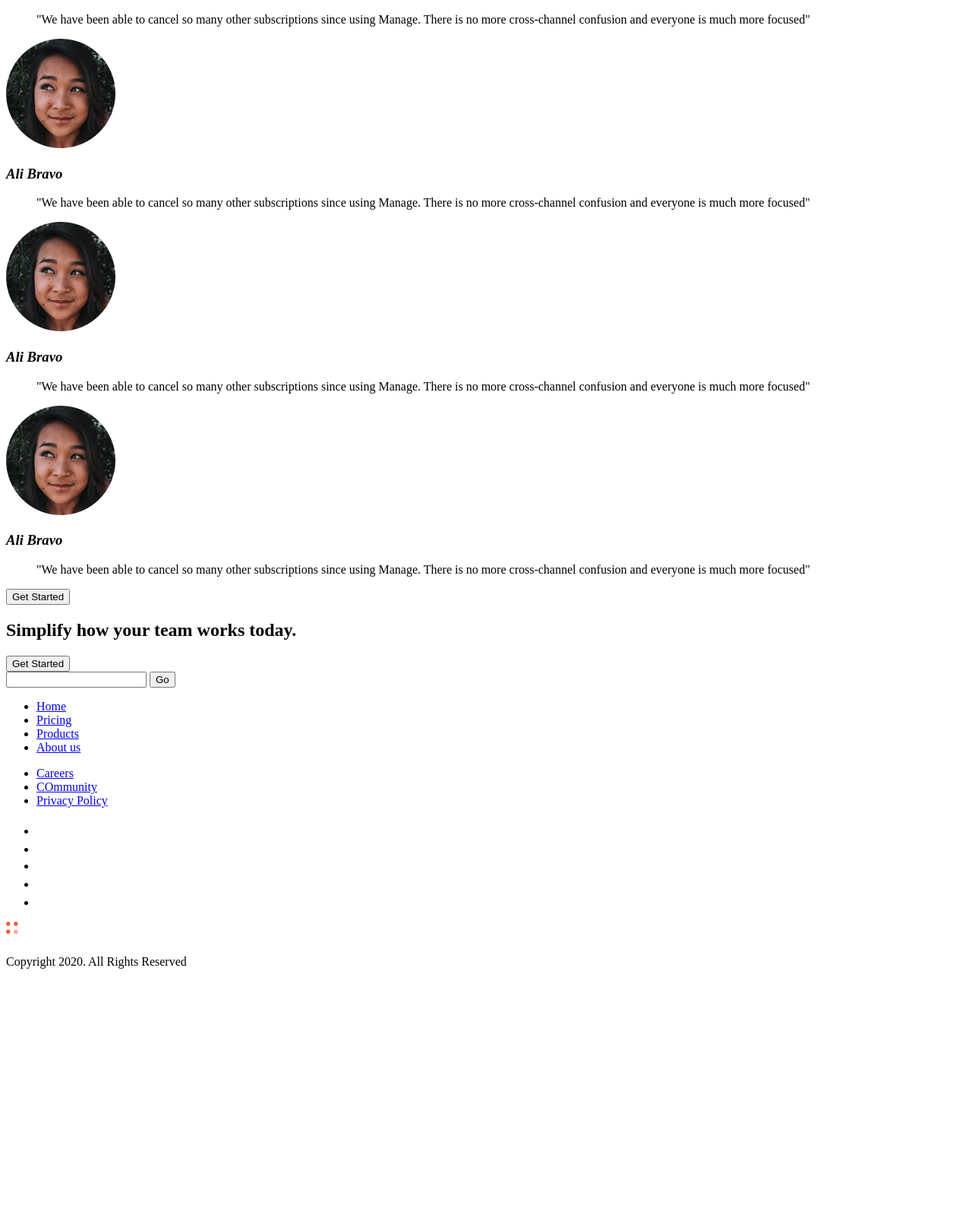
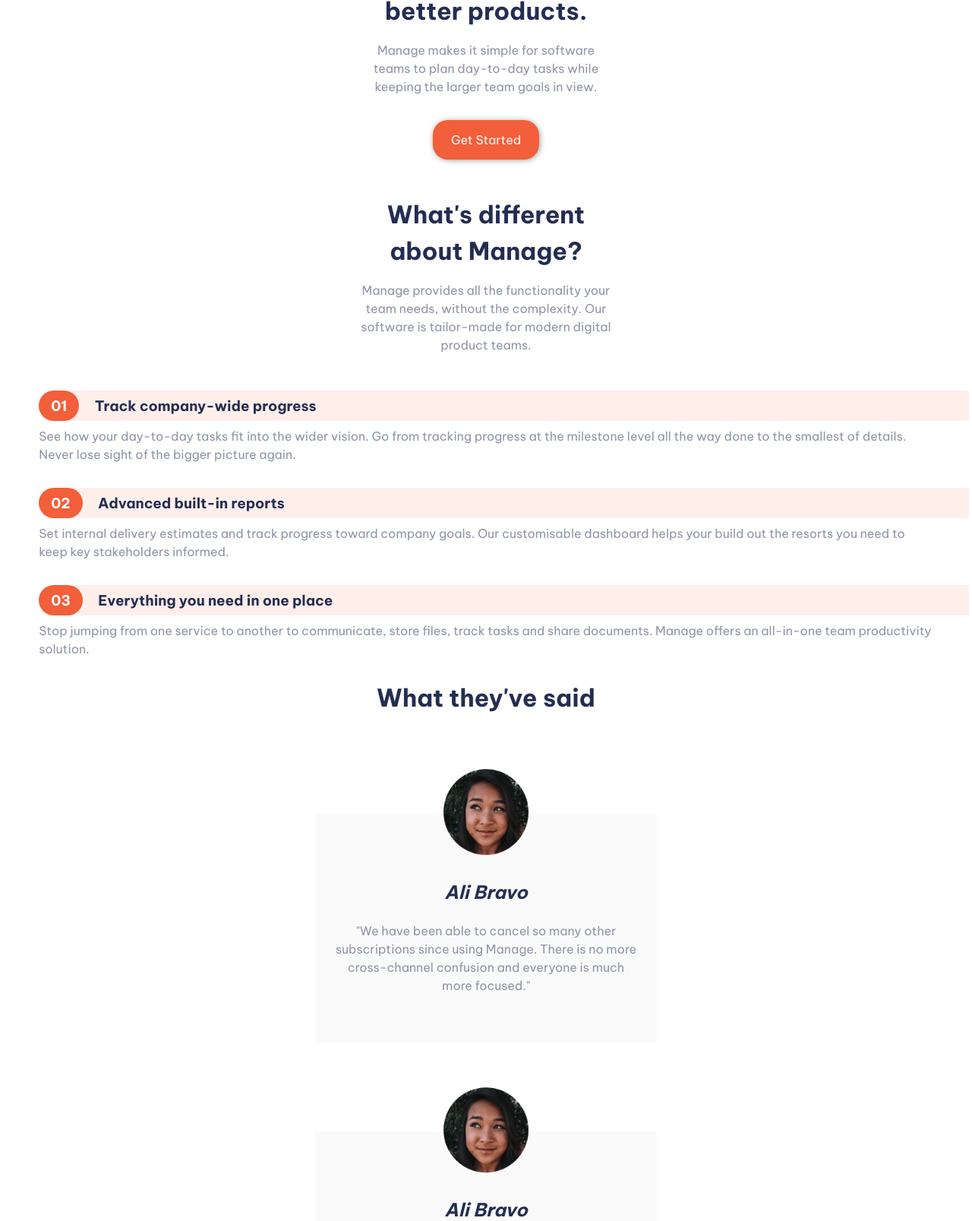
Before and after one commit to ifeoluwah21/Manage-landing-Page, a website: page index.html in a window 1280 px wide. Shown: the part 1193-2800 px from the top of the page at 76% size. Before the commit the page ends 2484 px from the top, so only its background shows below. Drawn offline with Linux system fonts and the light colour scheme.

Commit message:
mobile version styling

```diff
--- a/index.html
+++ b/index.html
@@ -5,17 +5,21 @@
   <meta charset="UTF-8">
   <meta http-equiv="X-UA-Compatible" content="IE=edge">
   <meta name="viewport" content="width=device-width, initial-scale=1.0">
+  <meta name="description"
+    content="Manage makes it simple for software teams to plan day-to-day tasks while keeping the larger team goals in view.">
+  <meta name="author" content="Ifeoluwa Oludare">
+  <link rel="stylesheet" href="./css/index.css">
   <title>Manage Landing page</title>
 </head>
 
 <body>
-  <header>
-    <div class="wrapper">
-      <div class="logo-container">
-        <img src="./images/logo.svg" alt="manage logo">
+  <header class="header">
+    <div class="wrapper header__wrapper">
+      <div class="header__logo-container">
+        <img src="./images/logo.svg" alt="Manage">
       </div>
-      <nav style="display: none;">
-        <ul>
+      <nav class="header__nav" style="display: none;">
+        <ul role="list">
           <li>Pricing</li>
           <li>Product</li>
           <li>About Us</li>
@@ -23,124 +27,157 @@
           <li>Community</li>
         </ul>
       </nav>
-      <div class="menu">
+      <div class="header__menu-btn">
         <img src="./images/icon-hamburger.svg" alt="icon-hamburger">
       </div>
     </div>
-    <section>
-      <div class="hero">
+
+  </header>
+  <main>
+    <div class="wrapper">
+      <section class="hero">
+        <div class="hero__illustration-container">
           <img src="./images/illustration-intro.svg" alt="illustration-intro">
         </div>
-      <h1>Bring everyone together to build better products.</h1>
-      <p>Manage makes it simple for software teams to plan day-to-day tasks while keeping the larger team goals in view.
+        <h1 class="hero__title">Bring everyone together to build better products.</h1>
+        <p class="hero__text">Manage makes it simple for software teams to plan day-to-day tasks while keeping the
+          larger
+          team goals in view.
         </p>
-      <button type="button"><span>Get Started</span></button>
+        <button class="btn btn--orange" type="button"><span>Get Started</span></button>
+
       </section>
-  </header>
-  <main>
-    <section>
-      <h2>What's different about Manage?</h2>
-      <p>Manage provides all the functionality your team needs, without the complexity. Our software is tailor-made for
+      <section class="info">
+        <h2 id="info" class="info__title">What's different about Manage?</h2>
+        <p class="info__text">Manage provides all the functionality your team needs, without the complexity. Our
+          software is tailor-made
+          for
           modern digital product teams.</p>
       </section>
-    <section>
-      <dl>
-        <dt><span>01</span> Track company-wide progress</dt>
-        <dd>
-          See how your day-to-day tasks fit into the wider vision. Go from tracking progress at the milestone level all
+
+      <section class="info-detail">
+        <dl role="list" aria-labelledby="info" class="info-detail__list">
+          <dt role="listitem" class="info-detail__title">
+            <h3><span>01</span> Track company-wide progress</h3>
+          </dt>
+          <dd class="info-detail__description">
+            See how your day-to-day tasks fit into the wider vision. Go from tracking progress at the milestone level
+            all
             the way done to the smallest of details. Never lose sight of the bigger picture again.
           </dd>
-        <dt><span>02</span> Advanced built-in reports</dt>
-        <dd>
-          Set internal delivery estimates and track progress toward company goals. Our customisable dashboard helps your
+          <dt role="listitem" class="info-detail__title">
+            <h3><span>02</span> Advanced built-in reports</h3>
+          </dt>
+          <dd class="info-detail__description">
+            Set internal delivery estimates and track progress toward company goals. Our customisable dashboard helps
+            your
             build out the resorts you need to keep key stakeholders informed.
           </dd>
-        <dt><span>03</span> Everything you need in one place</dt>
-        <dd>
-          Stop jumping from one service to another to communicate, store files, track tasks and share documents. Manage
-          offers an akk-in-one team productivity solution.
+          <dt role="listitem" class="info-detail__title">
+            <h3><span>03</span> Everything you need in one place</h3>
+          </dt>
+          <dd class="info-detail__description">
+            Stop jumping from one service to another to communicate, store files, track tasks and share documents.
+            Manage
+            offers an all-in-one team productivity solution.
           </dd>
         </dl>
       </section>
-    <section>
-      <h2>What they've said</h2>
-      <div class="card">
-        <div>
+    </div>
+    <section class="testimonies">
+      <h2 class="testimonies__title">What they've said</h2>
+      <div id="review-1" class="card">
+        <div class="card__avatar">
           <img src="./images/avatar-ali.png" alt="avatar-ali">
         </div>
-        <div>
-          <h3><cite>Ali Bravo</cite></h3>
-          <blockquote>"We have been able to cancel so many other subscriptions since using Manage. There is no more
+        <div class="card__info">
+          <h3 class="card__cite"><cite>Ali Bravo</cite></h3>
+          <blockquote class="card__quote">"We have been able to cancel so many other subscriptions since using Manage.
+            There is no more
+            cross-channel confusion and everyone is much more focused."</blockquote>
+        </div>
+      </div>
+      <div id="review-2" class="card">
+        <div class="card__avatar">
+          <img src="./images/avatar-ali.png" alt="avatar-ali">
+        </div>
+        <div class="card__info">
+          <h3 class="card__cite"><cite>Ali Bravo</cite></h3>
+          <blockquote class="card__quote">"We have been able to cancel so many other subscriptions since using Manage.
+            There is no more
             cross-channel confusion and everyone is much more focused"</blockquote>
         </div>
       </div>
-      <div class="card">
-        <div>
+      <div id="review-3" class="card">
+        <div class="card__avatar">
           <img src="./images/avatar-ali.png" alt="avatar-ali">
         </div>
-        <div>
-          <h3><cite>Ali Bravo</cite></h3>
-          <blockquote>"We have been able to cancel so many other subscriptions since using Manage. There is no more
+        <div class="card__info">
+          <h3 class="card__cite"><cite>Ali Bravo</cite></h3>
+          <blockquote class="card__quote">"We have been able to cancel so many other subscriptions since using Manage.
+            There is no more
             cross-channel confusion and everyone is much more focused"</blockquote>
         </div>
       </div>
-      <div class="card">
-        <div>
+      <div id="review-4" class="card">
+        <div class="card__avatar">
           <img src="./images/avatar-ali.png" alt="avatar-ali">
         </div>
-        <div>
-          <h3><cite>Ali Bravo</cite></h3>
-          <blockquote>"We have been able to cancel so many other subscriptions since using Manage. There is no more
+        <div class="card__info">
+          <h3 class="card__cite"><cite>Ali Bravo</cite></h3>
+          <blockquote class="card__quote">"We have been able to cancel so many other subscriptions since using Manage.
+            There is no more
             cross-channel confusion and everyone is much more focused"</blockquote>
         </div>
       </div>
-      <div class="card">
-        <div>
-          <img src="./images/avatar-ali.png" alt="avatar-ali">
-        </div>
-        <div>
-          <h3><cite>Ali Bravo</cite></h3>
-          <blockquote>"We have been able to cancel so many other subscriptions since using Manage. There is no more
-            cross-channel confusion and everyone is much more focused"</blockquote>
-        </div>
-      </div>
-      <button type="button">Get Started</button>
+      <nav class="dot-box" role="navigation" aria-label="testimonies navigation">
+        <span role="button" aria-controls="review-1" aria-selected="true" class="dot"></span>
+        <span role="button" aria-controls="review-2" aria-selected="false" class="dot"></span>
+        <span role="button" aria-controls="review-3" aria-selected="false" class="dot"></span>
+        <span role="button" aria-controls="review-4" aria-selected="false" class="dot"></span>
+      </nav>
+      <button class="btn btn--orange" type="button">Get Started</button>
     </section>
-    <section>
-      <h2>Simplify how your team works today.</h2>
-      <button type="button"><span>Get Started</span></button>
+    <section class="work">
+      <h2 class="work__title">Simplify how your team works today.</h2>
+      <button class="btn btn--white" type="button"><span>Get Started</span></button>
     </section>
   </main>
-  <footer>
-    <div>
-      <form>
-        <input type="text" aria-label="Email input" name="email">
-        <button type="button"><span>Go</span></button>
+  <footer class="footer">
+    <div class="footer__wrapper">
+      <form class="footer__form form">
+        <input class="form__input" type="text" aria-label="Email input" name="email">
+        <button class="form__btn" type="button"><span>Go</span></button>
       </form>
-    </div>
-    <nav>
-      <ul>
-        <li><a href="#">Home</a></li>
-        <li><a href="#">Pricing</a></li>
-        <li><a href="#">Products</a></li>
-        <li><a href="#">About us</a></li>
+
+      <nav class="footer__nav">
+        <ul class="footer__primary-list">
+          <li class="footer__item"><a href="#" title="Home">Home</a></li>
+          <li class="footer__item"><a href="#" title="Pricing">Pricing</a></li>
+          <li class="footer__item"><a href="#" title="Products">Products</a></li>
+          <li class="footer__item"><a href="#" title="About us">About us</a></li>
         </ul>
-      <ul>
-        <li><a href="#">Careers</a></li>
-        <li><a href="#">COmmunity</a></li>
-        <li><a href="#">Privacy Policy</a></li>
+        <ul class="footer__secondary-list">
+          <li class="footer__item"><a href="#" title="Careers">Careers</a></li>
+          <li class="footer__item"><a href="#" title="Community">Community</a></li>
+          <li class="footer__item"><a href="#" title="Privacy Policy">Privacy Policy</a></li>
         </ul>
       </nav>
-    <nav>
-      <ul>
-        <li><a href="#"><img src="./images/icon-facebook.svg" alt="icon-facebook"></a></li>
-        <li><a href="#"><img src="./images/icon-youtube.svg" alt="icon-youtube"></a></li>
-        <li><a href="#"><img src="./images/icon-twitter.svg" alt="icon-twitter"></a></li>
-        <li><a href="#"><img src="./images/icon-pinterest.svg" alt="icon-pinterest"></a></li>
-        <li><a href="#"><img src="./images/icon-instagram.svg" alt="icon-instagram"></a></li>
+      <nav class="footer__social-nav social">
+        <ul class="social__list">
+          <li class="social__item"><a href="#" title="facebook"><img src="./images/icon-facebook.svg"
+                alt="icon-facebook"></a></li>
+          <li class="social__item"><a href="#" title="youtube"><img src="./images/icon-youtube.svg"
+                alt="icon-youtube"></a></li>
+          <li class="social__item"><a href="#" title="twitter"><img src="./images/icon-twitter.svg"
+                alt="icon-twitter"></a></li>
+          <li class="social__item"><a href="#" title="pinterest"><img src="./images/icon-pinterest.svg"
+                alt="icon-pinterest"></a></li>
+          <li class="social__item"><a href="#" title="instagram"><img src="./images/icon-instagram.svg"
+                alt="icon-instagram"></a></li>
         </ul>
       </nav>
-    <div>
+      <div class="footer__company-logo">
         <svg xmlns="http://www.w3.org/2000/svg" width="146" height="24">
           <g fill="none" fill-rule="evenodd">
             <path fill="#FFFFFF" fill-rule="nonzero"
@@ -153,7 +190,8 @@
           </g>
         </svg>
       </div>
-    <p>Copyright 2020. All Rights Reserved</p>
+      <p class="footer__text">Copyright 2020. All Rights Reserved</p>
+    </div>
   </footer>
 </body>
 
--- a/package.json
+++ b/package.json
@@ -11,5 +11,8 @@
   "license": "ISC",
   "devDependencies": {
     "sass": "^1.54.5"
+  },
+  "dependencies": {
+    "normalize.css": "^8.0.1"
   }
 }
--- /dev/null
+++ b/sass/_partials.scss
@@ -0,0 +1,16 @@
+$bright-red: hsl(12, 88%, 59%);
+$dark-blue: hsl(228, 39%, 23%);
+$dark-grayish-blue: hsl(227, 12%, 61%);
+$very-dark-blue: hsl(233, 12%, 13%);
+$very-pale-red: hsl(13, 100%, 96%);
+$very-light-gray: hsl(0, 0%, 98%);
+
+%font-family {
+  font-family: "Be Vietnam Pro", sans-serif;
+}
+
+* {
+  margin: 0;
+  padding: 0;
+  box-sizing: border-box;
+}
--- /dev/null
+++ b/sass/index.scss
@@ -0,0 +1,289 @@
+@import url("https://fonts.googleapis.com/css2?family=Be+Vietnam+Pro:wght@400;600;700&display=swap");
+@import "partials";
+
+body {
+  font-family: "Be Vietnam Pro", sans-serif;
+  background-color: #ffffff;
+}
+
+button,
+a {
+  cursor: pointer;
+}
+
+.wrapper {
+  width: 92%;
+
+  margin-inline: auto;
+}
+
+.header {
+  background-color: transparent;
+
+  &__wrapper {
+    display: flex;
+    justify-content: space-between;
+    align-items: center;
+    padding: 2rem 0;
+  }
+}
+
+.hero {
+  margin-bottom: 2rem;
+  &__illustration-container {
+    width: 90%;
+    padding: 1rem 0;
+    margin-inline: auto;
+    & img {
+      width: 100%;
+    }
+  }
+
+  &__title {
+    text-align: center;
+    font-size: 2rem;
+    line-height: 1.5;
+    font-weight: 700;
+    font-family: inherit;
+    color: $dark-blue;
+    max-width: 335px;
+    margin-inline: auto;
+  }
+  &__text {
+    text-align: center;
+    font-size: 1rem;
+    line-height: 1.5;
+    color: $dark-grayish-blue;
+    font-family: inherit;
+    font-weight: 400;
+    padding: 1rem 0;
+    max-width: 335px;
+    margin-inline: auto;
+  }
+}
+
+.btn {
+  font-size: 1rem;
+  font-family: inherit;
+  padding: 1rem 1.5rem;
+  border: none;
+  box-shadow: 1px 1px 9px -1px #888;
+  position: relative;
+  left: 50%;
+  transform: translateX(-50%);
+  margin: 1rem 0;
+  border-radius: 20px;
+  &--orange {
+    color: $very-light-gray;
+    background-color: $bright-red;
+  }
+  &--white {
+    color: $bright-red;
+    background-color: $very-light-gray;
+  }
+}
+
+.info {
+  margin: 2rem 0;
+  &__title {
+    text-align: center;
+    font-size: 2rem;
+    line-height: 1.5;
+    font-weight: 700;
+    font-family: inherit;
+    color: $dark-blue;
+    max-width: 335px;
+    margin-inline: auto;
+  }
+  &__text {
+    text-align: center;
+    font-size: 1rem;
+    line-height: 1.5;
+    color: $dark-grayish-blue;
+    font-family: inherit;
+    font-weight: 400;
+    padding: 1rem 0;
+    max-width: 335px;
+    margin-inline: auto;
+  }
+  &-detail {
+    // &__list {
+    // }
+
+    &__title {
+      color: $dark-blue;
+      background-color: $very-pale-red;
+      width: 104%;
+      padding: 0.5rem 0;
+      border-radius: 20px 0 0 20px;
+
+      & span {
+        color: $very-light-gray;
+        background-color: $bright-red;
+        padding: 0.5rem 1rem;
+        border-radius: 20px;
+        margin-right: 1rem;
+      }
+    }
+    &__description {
+      color: $dark-grayish-blue;
+      font-size: 1rem;
+      line-height: 1.5;
+      margin: 0.5rem 0 2rem;
+      text-align: left;
+    }
+  }
+}
+
+.testimonies {
+  &__title {
+    font-size: 2rem;
+    font-weight: 700;
+    font-family: inherit;
+    color: $dark-blue;
+    text-align: center;
+    margin-bottom: 1rem;
+  }
+}
+.card {
+  width: 92%;
+  max-width: 450px;
+  margin-inline: auto;
+  text-align: center;
+  &__avatar {
+    width: 25%;
+    max-width: 125px;
+    transform: translateY(50%);
+    margin-inline: auto;
+    & img {
+      width: 100%;
+    }
+  }
+  &__info {
+    padding: 4rem 0;
+    background-color: $very-light-gray;
+  }
+  &__cite {
+    font-size: 1.5rem;
+    font-weight: 700;
+    margin: 1.5rem 0;
+    color: $dark-blue;
+  }
+
+  &__quote {
+    font-size: 1rem;
+    color: $dark-grayish-blue;
+    line-height: 1.5;
+    width: 90%;
+    margin-inline: auto;
+    text-align: center;
+  }
+}
+.dot {
+  width: 20px;
+  height: 20px;
+  border-radius: 50%;
+  border: 2px solid $bright-red;
+  background-color: #ffffff;
+  &[aria-selected="true"] {
+    background-color: $bright-red;
+  }
+  &-box {
+    display: flex;
+    position: relative;
+    width: 100px;
+    margin: 1.5rem 0;
+    justify-content: space-between;
+    align-items: center;
+    left: 50%;
+    transform: translateX(-50%);
+  }
+}
+
+.work {
+  padding: 4rem 0;
+  background-color: $bright-red;
+  &__title {
+    font-size: 2rem;
+    font-family: inherit;
+    font-weight: 600;
+    width: 90%;
+    text-align: center;
+    margin: auto;
+    color: #ffffff;
+    padding-bottom: 2rem;
+  }
+}
+
+.footer {
+  background-color: $very-dark-blue;
+  color: $very-light-gray;
+  &__wrapper {
+    width: 92%;
+    margin-inline: auto;
+    padding: 3rem 0;
+  }
+  &__nav {
+    display: grid;
+    grid-template-columns: 1fr 1fr;
+    justify-items: center;
+    margin: 2rem 0;
+  }
+  &__item {
+    list-style: none;
+    padding: 0.5rem 2rem;
+    & a {
+      text-decoration: none;
+      color: white;
+    }
+  }
+  &__company-logo {
+    text-align: center;
+    padding: 2rem 0;
+  }
+  &__text {
+    text-align: center;
+    color: $dark-grayish-blue;
+  }
+}
+.form {
+  width: 100%;
+  display: flex;
+  justify-content: space-between;
+  &__input {
+    appearance: none;
+    padding: 0.5rem 1.5rem;
+    width: 70%;
+    border-radius: 20px;
+    border: none;
+  }
+  &__btn {
+    width: 25%;
+    padding: 0.5rem 1rem;
+    border: none;
+    border-radius: 20px;
+    font-size: 1rem;
+    color: #ffffff;
+    background-color: $bright-red;
+  }
+}
+
+.social {
+  &__item {
+    width: 10%;
+    max-width: 40px;
+    list-style: none;
+    & a {
+      width: 100%;
+      display: inline-block;
+      & img {
+        width: 100%;
+      }
+    }
+  }
+  &__list {
+    display: flex;
+    justify-content: space-between;
+    align-items: center;
+  }
+}
```
Also changed, not shown: css/index.css (added), 2 other files. Lines whose indentation alone changed are shown as unchanged.
